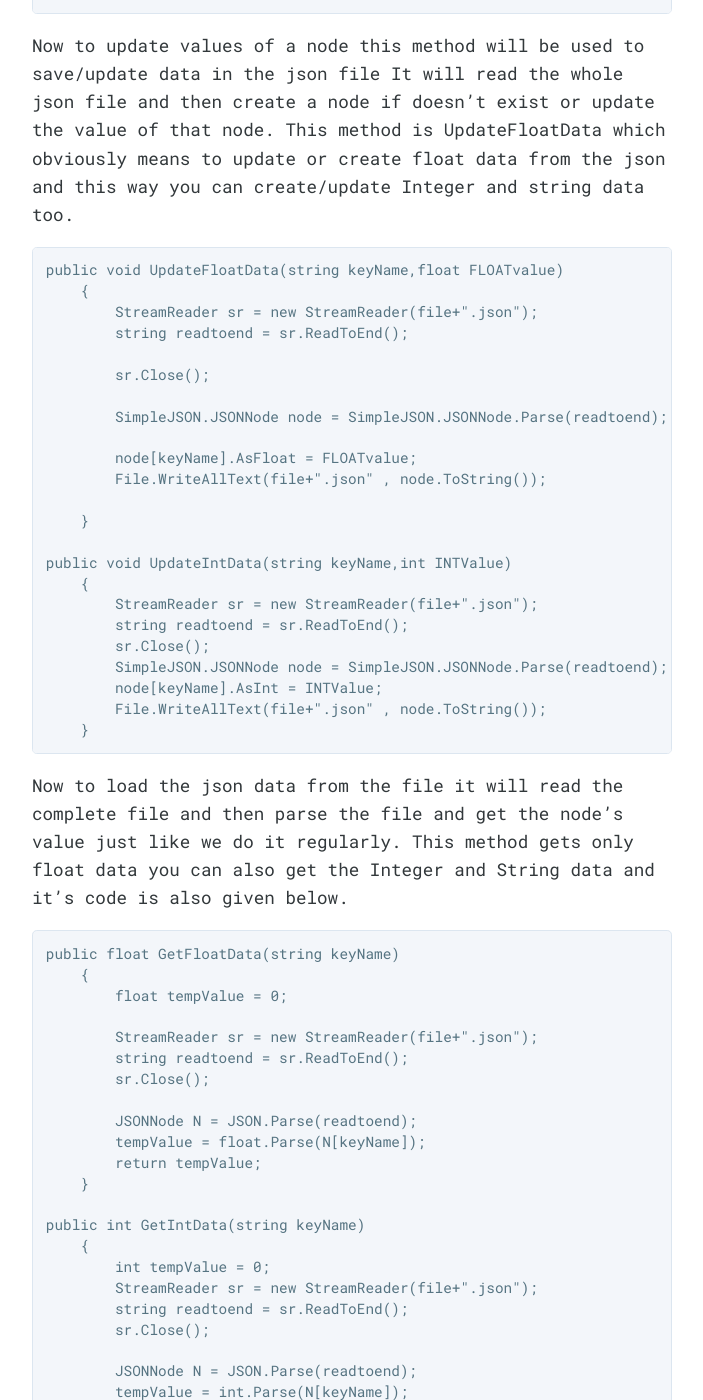
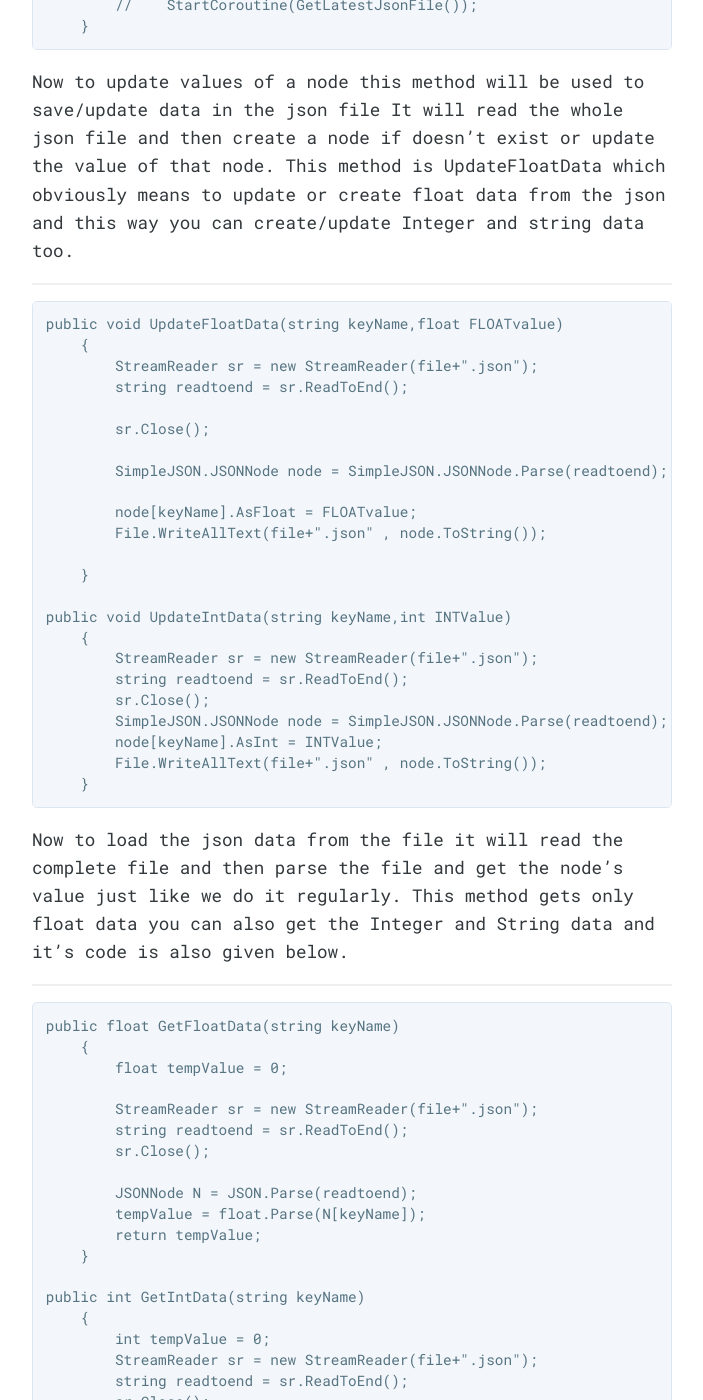
Before and after one commit to prashant-singh/prashant-singh.github.io, a Jekyll site: the page built from _posts/2016-08-11-Store-Game-Data-Json.md, in a window 1280 px wide and 1400 px high, scrolled down 2030 px. Shown: the whole window, without its empty margins (288-991 px from the left). Built offline with Jekyll 4.4.1, drawn with Linux system fonts in a browser that asks for light colours; nearby versions of some CDN libraries; a style sheet for code colours, icons or effects is not loaded; some of the changed text lies outside the part shown.

Commit message:
Update 2016-08-11-Store-Game-Data-Json.md

````diff
--- a/_posts/2016-08-11-Store-Game-Data-Json.md
+++ b/_posts/2016-08-11-Store-Game-Data-Json.md
@@ -23,17 +23,17 @@
 <hr>
 
 I will initialize some variables first
-
-```csharp
+<hr>
+<pre class="brush: csharp; title: ; notranslate" title="">
 public string URL;
     string file;
-```
+</pre>
 
 In the Start() I will get the file path which will be used to create and load json file.
 Then check for the file with the extension or by name whatever suits your condition.
 If the file doesn't exist it will create the json file with just a curly braces as the default data in it.
-
-```csharp
+<hr>
+<pre class="brush: csharp; title: ; notranslate" title="">
 void Start()
     {
         data = this;
@@ -48,13 +48,13 @@
       // Remove the comment from the below line if you want to update the json file from the given url in inspector.
  	//    StartCoroutine(GetLatestJsonFile());
     }
-```
+</pre>
 
 Now to update values of a node this method will be used to save/update data in the json file
 It will read the whole json file and then create a node if doesn't exist or update the value of that node.
 This method is UpdateFloatData which obviously means to update or create float data from the json and this way you can create/update Integer and string data too.
-
-```csharp
+<hr>
+<pre class="brush: csharp; title: ; notranslate" title="">
 public void UpdateFloatData(string keyName,float FLOATvalue)
     {
         StreamReader sr = new StreamReader(file+".json");
@@ -78,12 +78,12 @@
         node[keyName].AsInt = INTValue;
         File.WriteAllText(file+".json" , node.ToString());
     }
-```
+</pre>
 
 Now to load the json data from the file it will read the complete file and then parse the file and get the node's value just like we do it regularly.
 This method gets only float data you can also get the Integer and String data and it's code is also given below.
-
-```csharp
+<hr>
+<pre class="brush: csharp; title: ; notranslate" title="">
 public float GetFloatData(string keyName)
     {
         float tempValue = 0;
@@ -119,13 +119,13 @@
         tempValue = N[keyName];
         return tempValue;
     }
-```
+</pre>
 
 Now If you want to update your json file from the server.
 You can use this method to update the file.
 
-
-```csharp
+<hr>
+<pre class="brush: csharp; title: ; notranslate" title="">
 void GetUpdatedSavedSettingsFromInternet()
     {
         StartCoroutine(GetLatestJsonFile());
@@ -138,7 +138,7 @@
         yield return textData;
         File.WriteAllText(file+".json" , textData.text.ToString());
     }
-```
+</pre>
 
 I think this would be useful to someone
 
````
